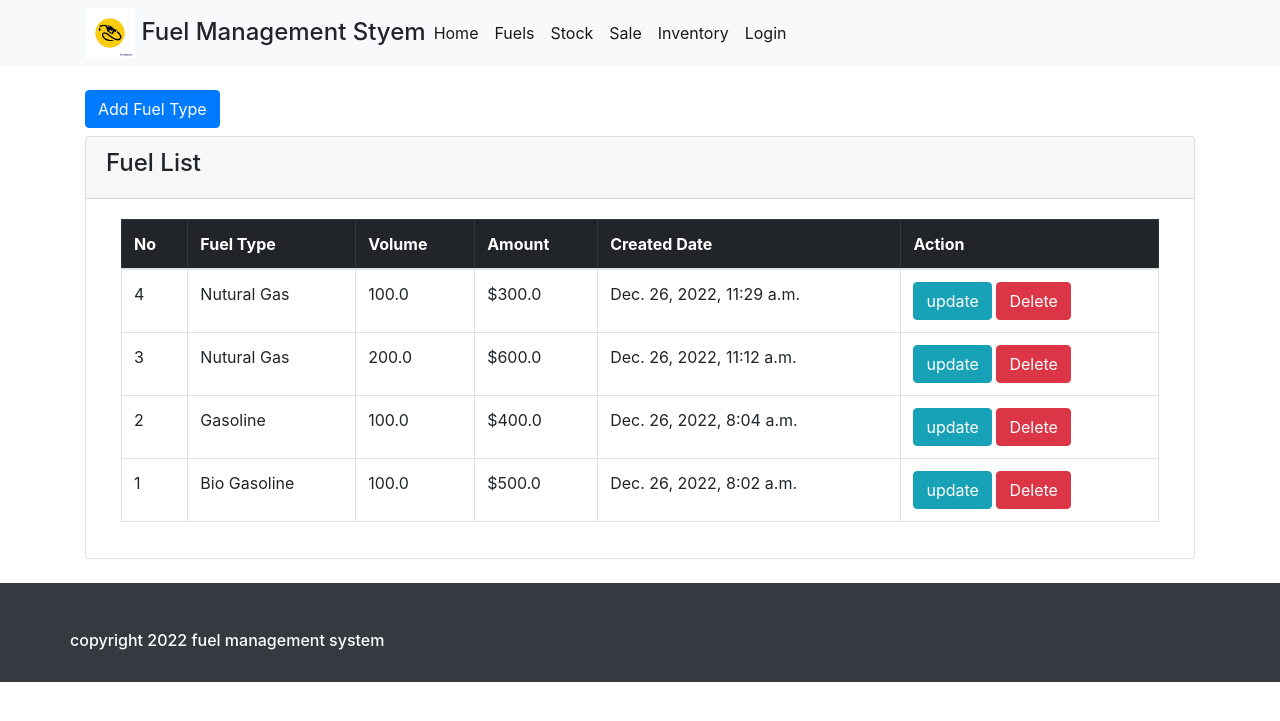
After one commit to jamowcade/Fuel-Management-System, a Django app: page /sales/ in a window 1280 px wide. The commit adds this page. Shown: the top 721 px of the page. Run offline with Django 4.2, Linux system fonts and the light colour scheme; data comes from the database, SQL or seed files in the repository; both versions use the stored data as it was after the commit.

Commit message:
new changes

```diff
--- a/base/templates/base/home.html
+++ b/base/templates/base/home.html
@@ -4,7 +4,7 @@
 
 {% block content %}
 
-    <div class="container">
+    <div class="container mb-5 mt-5">
 
         <div class="container">
             <section class="">
@@ -54,7 +54,7 @@
                                             <i class="fs-1 text-warning fa fa-coins"></i>
                                         </div>
                                         <div class="col-9">
-                                            <h1 class="text-end">{{total_sales|floatformat:2}}</h2>
+                                            <h1 class="text-end">${{total_sales|floatformat:2}}</h2>
                                                 <div class="text-end text-sm"><b>Today's Sale</b></div>
                                         </div>
                                     </div>
--- /dev/null
+++ b/base/templates/base/sale_list.html
@@ -0,0 +1,49 @@
+{% extends 'main.html' %}
+
+{% block content %}
+<br>
+    <div class="container justify-content-center">
+     <div>
+        <a href=""><button class="btn btn-primary">Add Fuel Type</button></a>
+     </div>
+        <div class="card mb-4 mt-2">
+            <div class="card-header">
+                <h4>Fuel List</h4>
+            </div>
+            <div class="card-body">
+                <div class="container">
+                    <table class="table table-bordered">
+                        <thead class="table-dark">
+                            <th>No</th>
+                            <th>Fuel Type</th>
+                            <th>Volume</th>
+                            <th>Amount</th>
+                            <th>Created Date</th>
+                            <th>Action</th>
+                        </thead>
+                        <tbody>
+                            <tr>
+                                {% for sale in sales %}
+
+                                <td>{{sale.id}}</td>
+                                <td>{{sale.fuel}}</td>
+                                <td>{{sale.volume}}</td>
+                                <td>${{sale.amount}}</td>
+                                <td>{{sale.created}}</td>
+                                <td>
+                                    <a href=""><button class="btn btn-info">update</button></a>
+                                    <a href=""><button class="btn btn-danger">Delete</button></a>
+                                </td>
+
+                            </tr>
+                            {% endfor %}
+                        </tbody>
+                    </table>
+                </div>
+            </div>
+        </div>
+    </div>
+
+
+
+{% endblock %}
--- a/base/urls.py
+++ b/base/urls.py
@@ -4,4 +4,9 @@ from .import views
 
 urlpatterns = [
     path('', views.home, name="home"),
+    path('fuels/', views.fuelView, name="fuels"),
+    path('stocks/', views.stockView, name="stocks"),
+    path('sales/', views.saleView, name="sales"),
+
+
 ]
--- a/base/views.py
+++ b/base/views.py
@@ -21,3 +21,30 @@ def home(request):
 
     }
     return render(request, 'base/home.html', context)
+
+def fuelView(request):
+    fuels = Fuel.objects.all()
+    context = {
+        "fuels":fuels
+    }
+    return render(request, 'base/fuel_list.html', context)
+
+def stockView(request):
+    fuels = Fuel.objects.all().values_list('id')
+    stocks = Stock.objects.filter(fuel__id__in = fuels).all()
+    context = {
+        "stocks":stocks,
+        "fuels":fuels
+    }
+
+    return render(request, 'base/stock_list.html', context)
+
+
+def saleView(request):
+    fuels = Fuel.objects.all().values_list('id')
+    sales = Sale.objects.filter(fuel__id__in=fuels).all()
+
+    context = {
+        "sales":sales
+    }
+    return render(request, 'base/sale_list.html', context)
--- a/templates/navbar.html
+++ b/templates/navbar.html
@@ -19,13 +19,16 @@
                     <a href="{% url 'home' %}" class="nav-link active">Home</a>
                 </li>
                 <li class="nav-item active">
-                    <a href="#" class="nav-link">Fuels</a>
+                    <a href="{% url 'fuels' %}" class="nav-link">Fuels</a>
                 </li>
                 <li class="nav-item active">
-                    <a href="#" class="nav-link">Stock</a>
+                    <a href="{% url 'stocks' %}" class="nav-link">Stock</a>
                 </li>
                 <li class="nav-item active">
-                    <a href="#" class="nav-link">Sale</a>
+                    <a href="{% url 'sales' %}" class="nav-link">Sale</a>
+                </li>
+                <li class="nav-item active">
+                    <a href="#" class="nav-link">Inventory</a>
                 </li>
                 <li class="nav-item active">
                     <a href="#" class="nav-link">Login</a>
```
Also changed, not shown: base/templates/base/fuel_list.html (added, +47 -0 lines), base/templates/base/stock_list.html (added, +47 -0 lines), db.sqlite3.
